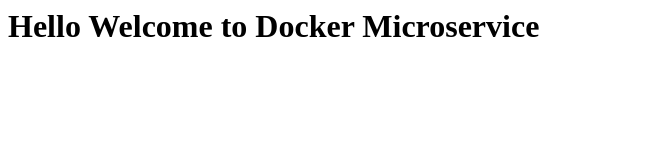
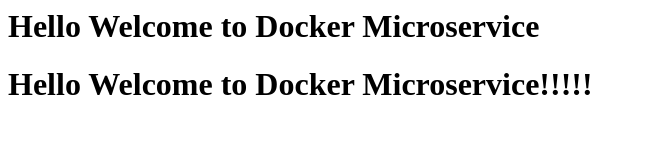
Before and after one commit to nagarjuna06239/static-microservice, a plain HTML site: page index.html in a window 1280 px wide. Shown: the whole page, without its empty margins (0-645 px from the left). Drawn offline with Linux system fonts and the light colour scheme.

Commit message:
Update index.html

```diff
--- a/index.html
+++ b/index.html
@@ -1 +1,2 @@
 <h1>Hello Welcome to Docker Microservice</h1>
+<h1>Hello Welcome to Docker Microservice!!!!!</h1>
```
